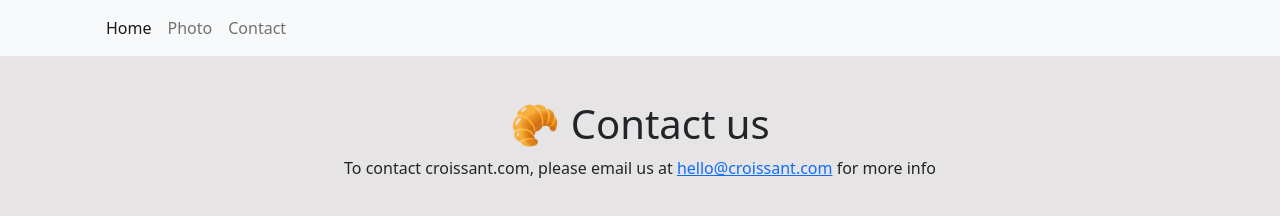
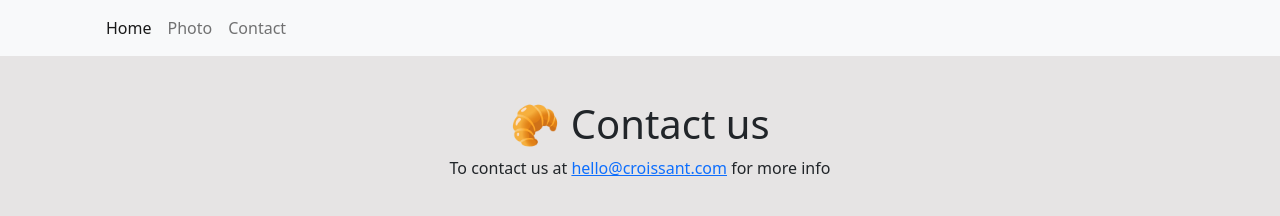
Before and after one commit to TataKor/Croissant-w3, a plain HTML site: page contact.html in a window 1280 px wide. Drawn offline with nearby package versions, Linux system fonts and the light colour scheme.

Commit message:
Update contact.html

```diff
--- a/contact.html
+++ b/contact.html
@@ -56,10 +56,9 @@
   </nav>
     <h1>🥐 Contact us</h1>
     <p>
-      To contact croissant.com, please email us at
+      To contact us at
       <a href="mailto:hello@croissant.com" title="contact us by email"
-        >hello@croissant.com</a
-      >
+        >hello@croissant.com</a>
       for more info
     </p>
   </body>
```
